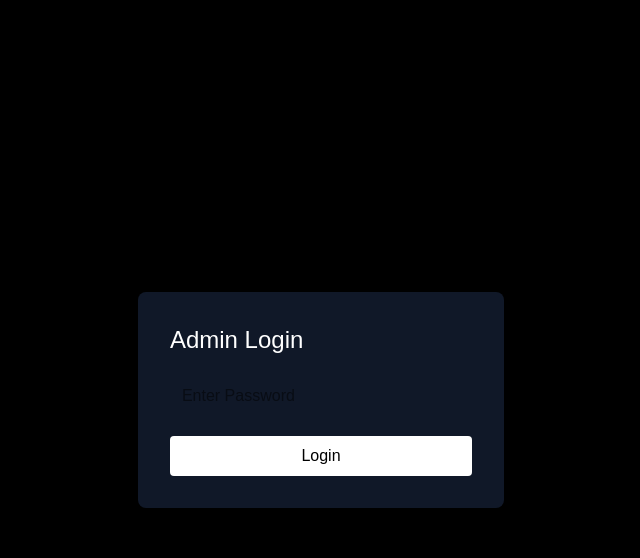
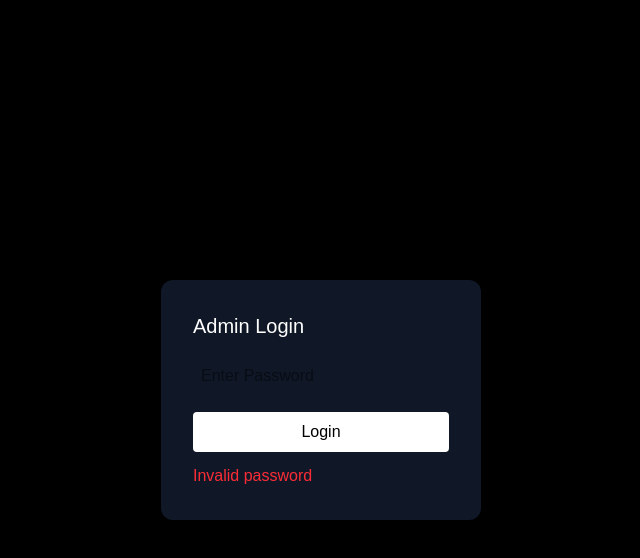
Before and after one commit to asak-coder/aken-frontend, a Next.js app: page /admin/login in a window 1280 px wide. Both pictures are taken after a click on the button "Login". Shown: the top 558 px of the page, without its empty margins (319-959 px from the left). Built offline with nearby package versions, Linux system fonts and the light colour scheme; no server answers.

Commit message:
Added lead status + proxy auth upgrade

```diff
--- a/middleware.ts
+++ /dev/null
@@ -1,18 +0,0 @@
-import { NextResponse } from "next/server";
-import type { NextRequest } from "next/server";
-
-export function middleware(request: NextRequest) {
-  const adminCookie = request.cookies.get("admin_auth");
-
-  if (request.nextUrl.pathname.startsWith("/admin")) {
-    if (!adminCookie && !request.nextUrl.pathname.startsWith("/admin/login")) {
-      return NextResponse.redirect(new URL("/admin/login", request.url));
-    }
-  }
-
-  return NextResponse.next();
-}
-
-export const config = {
-  matcher: ["/admin/:path*"],
-};
--- a/src/app/admin/login/page.tsx
+++ b/src/app/admin/login/page.tsx
@@ -1,15 +1,13 @@
 "use client";
-
 import { useState } from "react";
 import { useRouter } from "next/navigation";
 
-export default function AdminLogin() {
+export default function LoginPage() {
   const [password, setPassword] = useState("");
+  const [error, setError] = useState("");
   const router = useRouter();
 
-  async function handleLogin(e: any) {
-    e.preventDefault();
-
+  const handleLogin = async () => {
     const res = await fetch("/api/admin-login", {
       method: "POST",
       headers: {
@@ -18,28 +16,37 @@ export default function AdminLogin() {
       body: JSON.stringify({ password }),
     });
 
+    const data = await res.json();
+
     if (res.ok) {
       router.push("/admin");
     } else {
-      alert("Invalid password");
+      setError(data.error);
     }
-  }
+  };
 
   return (
-    <div className="min-h-screen bg-black flex items-center justify-center text-white">
-      <form onSubmit={handleLogin} className="bg-gray-900 p-8 rounded-lg">
-        <h1 className="text-2xl mb-4">Admin Login</h1>
+    <div className="min-h-screen flex items-center justify-center bg-black text-white">
+      <div className="bg-gray-900 p-8 rounded-xl w-80">
+        <h1 className="text-xl mb-4">Admin Login</h1>
+
         <input
           type="password"
           placeholder="Enter Password"
-          className="p-3 text-black rounded w-full mb-4"
+          className="w-full p-2 text-black rounded mb-4"
           value={password}
           onChange={(e) => setPassword(e.target.value)}
         />
-        <button className="bg-white text-black px-4 py-2 rounded w-full">
+
+        <button
+          onClick={handleLogin}
+          className="w-full bg-white text-black p-2 rounded"
+        >
           Login
         </button>
-      </form>
+
+        {error && <p className="text-red-500 mt-3">{error}</p>}
+      </div>
     </div>
   );
 }
--- a/src/app/admin/page.tsx
+++ b/src/app/admin/page.tsx
@@ -10,7 +10,9 @@ interface Lead {
   phone: string;
   message: string;
   createdAt: string;
+  status: string;
 }
+
 
 export default function AdminDashboard() {
   const [leads, setLeads] = useState<Lead[]>([]);
@@ -37,6 +39,29 @@ export default function AdminDashboard() {
     );
   }
 
+    const updateStatus = async (_id: string, status: string) => {
+        try {
+            const response = await fetch(
+                `${process.env.NEXT_PUBLIC_API_URL}/api/leads/${_id}`,
+                {
+                    method: "PUT",
+                    headers: { "Content-Type": "application/json" },
+                    body: JSON.stringify({ status }),
+                }
+            );
+
+            if (!response.ok) throw new Error("Failed to update status");
+
+            setLeads((prevLeads) =>
+                prevLeads.map((lead) =>
+                    lead._id === _id ? { ...lead, status } : lead
+                )
+            );
+        } catch (error) {
+            console.error("Error updating status:", error);
+        }
+    };
+
   return (
     <div className="min-h-screen bg-black text-white p-10">
       <h1 className="text-3xl font-bold mb-8">Admin Dashboard – Leads</h1>
@@ -45,6 +70,7 @@ export default function AdminDashboard() {
         <table className="min-w-full bg-gray-900 rounded-lg overflow-hidden">
           <thead>
             <tr className="bg-gray-800 text-left">
+                <th className="p-3">Status</th>
               <th className="p-3">Name</th>
               <th className="p-3">Email</th>
               <th className="p-3">Company</th>
@@ -61,10 +87,25 @@ export default function AdminDashboard() {
   <td className="p-3">{lead.companyName}</td>
   <td className="p-3">{lead.phone}</td>
   <td className="p-3">{lead.message}</td>
+
+  <td className="p-3">
+    <select
+      value={lead.status}
+      onChange={(e) => updateStatus(lead._id, e.target.value)}
+      className="bg-gray-800 text-white p-1 rounded"
+    >
+      <option value="New">New</option>
+      <option value="Contacted">Contacted</option>
+      <option value="Quoted">Quoted</option>
+      <option value="Closed">Closed</option>
+    </select>
+  </td>
+
   <td className="p-3">
     {new Date(lead.createdAt).toLocaleString()}
   </td>
 </tr>
+
             ))}
           </tbody>
         </table>
--- a/src/app/api/admin-login/route.ts
+++ b/src/app/api/admin-login/route.ts
@@ -1,18 +1,18 @@
 import { NextResponse } from "next/server";
-import { cookies } from "next/headers";
 
 export async function POST(req: Request) {
   const { password } = await req.json();
 
   if (password === process.env.ADMIN_PASSWORD) {
-   cookies().set("admin_auth", "true", {
-  httpOnly: true,
-  secure: process.env.NODE_ENV === "production",
-  path: "/",
-});
+    const response = NextResponse.json({ success: true });
 
+    response.cookies.set("admin_auth", "true", {
+      httpOnly: true,
+      secure: process.env.NODE_ENV === "production",
+      path: "/",
+    });
 
-    return NextResponse.json({ success: true });
+    return response;
   }
 
   return NextResponse.json({ error: "Invalid password" }, { status: 401 });
--- /dev/null
+++ b/src/proxy.ts
@@ -0,0 +1,22 @@
+import { NextResponse } from "next/server";
+import type { NextRequest } from "next/server";
+
+export function proxy(req: NextRequest) {
+  const { pathname } = req.nextUrl;
+
+  const isAdminRoute = pathname.startsWith("/admin");
+  const isLoginRoute = pathname === "/admin/login";
+  const isApiRoute = pathname.startsWith("/api");
+
+  const token = req.cookies.get("admin_auth")?.value;
+
+  if (isApiRoute) {
+    return NextResponse.next();
+  }
+
+  if (isAdminRoute && !isLoginRoute && token !== "true") {
+    return NextResponse.redirect(new URL("/admin/login", req.url));
+  }
+
+  return NextResponse.next();
+}
```
Lines whose indentation alone changed are shown as unchanged.
